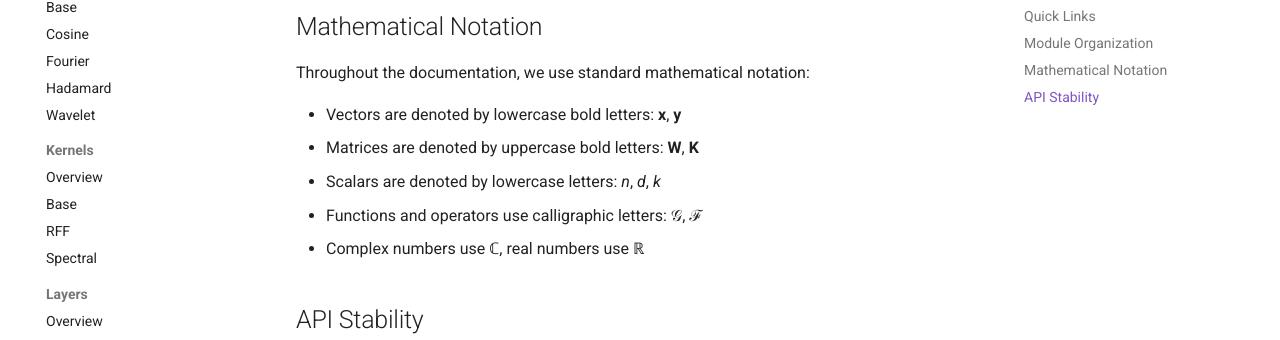
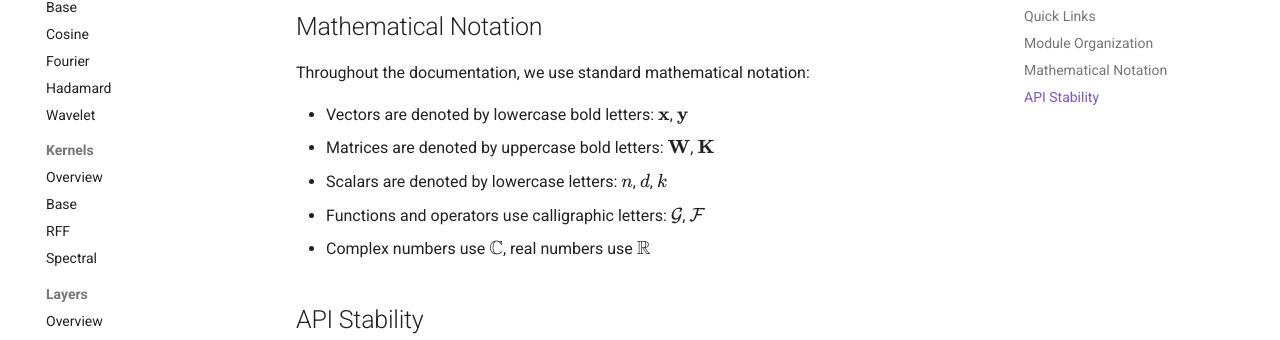
Before and after one commit to aaronstevenwhite/spectrans, an MkDocs documentation site: the page built from docs/api/index.md, in a window 1280 px wide and 900 px high, scrolled down 2039 px. Shown: the part 382-722 px from the top of the window. Built offline with MkDocs 1.6.1 and Material for MkDocs 9.7.7, drawn with Linux system fonts in a browser that asks for light colours; comment, search, counter and statistics services are not loaded.

Commit message:
Converts from `:math:` to LaTeX math.

```diff
--- a/docs/api/index.md
+++ b/docs/api/index.md
@@ -91,11 +91,11 @@ spectrans/
 
 Throughout the documentation, we use standard mathematical notation:
 
-- Vectors are denoted by lowercase bold letters: **x**, **y**
-- Matrices are denoted by uppercase bold letters: **W**, **K**
-- Scalars are denoted by lowercase letters: *n*, *d*, *k*
-- Functions and operators use calligraphic letters: 𝒢, ℱ
-- Complex numbers use ℂ, real numbers use ℝ
+- Vectors are denoted by lowercase bold letters: $\mathbf{x}$, $\mathbf{y}$
+- Matrices are denoted by uppercase bold letters: $\mathbf{W}$, $\mathbf{K}$
+- Scalars are denoted by lowercase letters: $n$, $d$, $k$
+- Functions and operators use calligraphic letters: $\mathcal{G}$, $\mathcal{F}$
+- Complex numbers use $\mathbb{C}$, real numbers use $\mathbb{R}$
 
 ## API Stability
 
```
